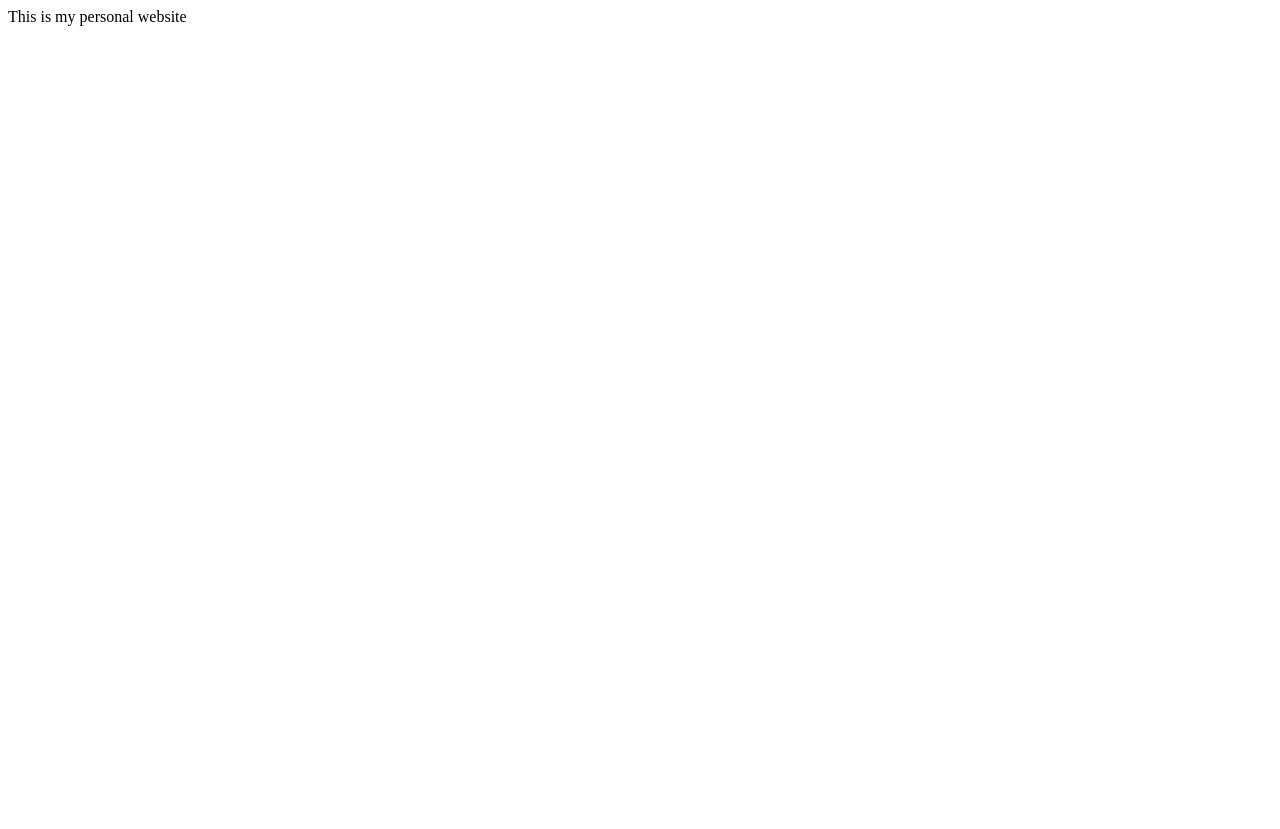
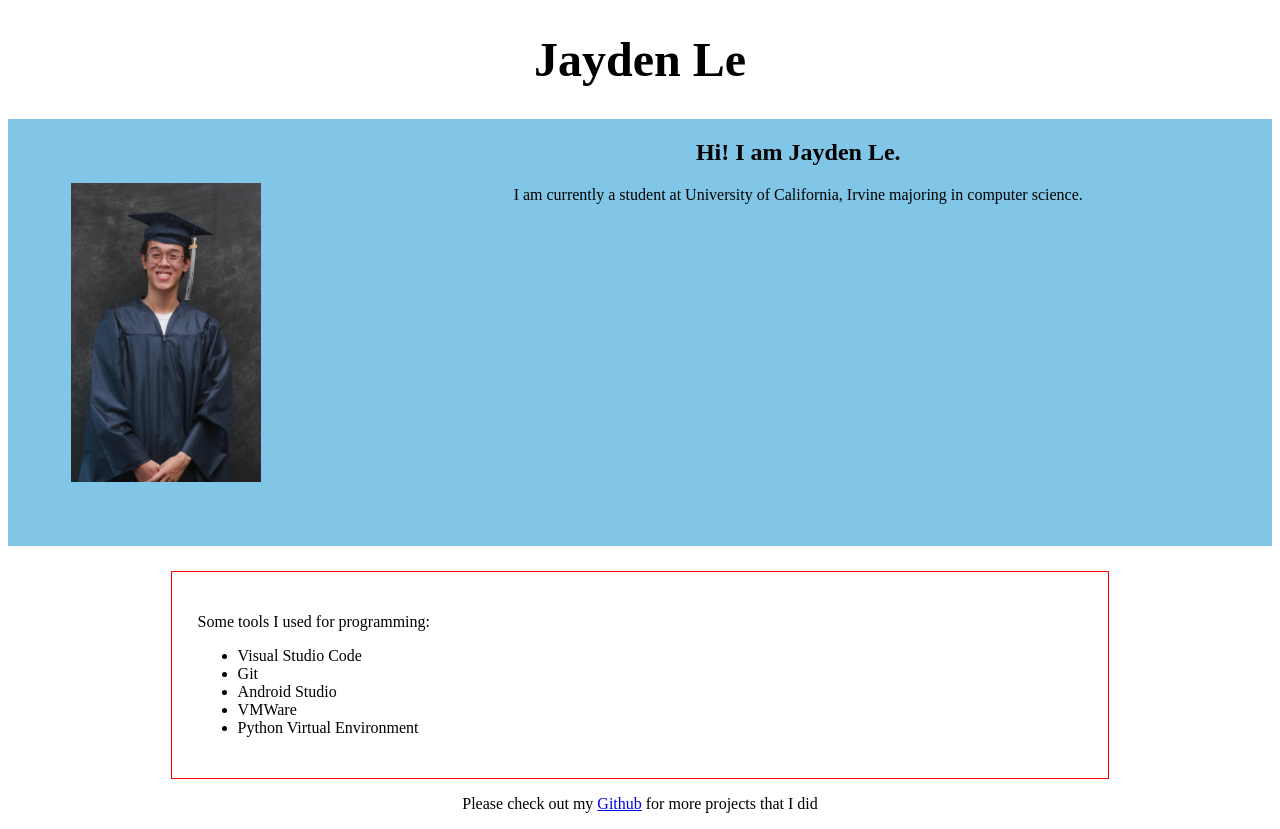
Before and after one commit to JaydenLe1102/JaydenLe1102.github.io, a plain HTML site: page index.html in a window 1280 px wide. Before the commit the page ends 800 px from the top, so only its background shows below. Drawn offline with Linux system fonts and the light colour scheme.

Commit message:
Update the website with introduction, information

```diff
--- a/index.html
+++ b/index.html
@@ -1,3 +1,38 @@
-<html>
-	<p>This is my personal website</p>
+<!DOCTYPE html>
+<html lang="en">
+<head>
+	<meta charset="UTF-8">
+	<meta http-equiv="X-UA-Compatible" content="IE=edge">
+	<meta name="viewport" content="width=device-width, initial-scale=1.0">
+	<link rel="stylesheet" href="style.css">
+	<title>Jayden's Personal Website</title>
+</head>
+<body>
+	<h1>Jayden Le</h1>
+
+	<div id = "intro">
+		<img id = "main_pic" src="images/myphoto.JPG">
+		<div id = "my_intro">
+			<h2>Hi! I am Jayden Le. </h2>
+			<p>I am currently a student at University of California, Irvine majoring in computer science.</p>
+		</div>
+	</div>
+
+	<div class = "info">
+		<p>Some tools I used for programming: </p>
+		<ul>
+			<li>Visual Studio Code</li>
+			<li>Git</li>
+			<li>Android Studio</li>
+			<li>VMWare</li>
+			<li>Python Virtual Environment</li>
+		</ul>
+	</div>
+
+	<div id= "footer">
+		<p>Please check out my <a href="https://github.com/JaydenLe1102">Github</a> for more projects that I did</p>
+	</div>
+
+
+</body>
 </html>
--- /dev/null
+++ b/style.css
@@ -0,0 +1,41 @@
+body{
+    height: 100%;
+}
+
+h1{
+    width: 100%;
+    text-align: center;
+    font-size: 3em;
+}
+
+#intro{
+    display: flex;
+    height: 100%;
+    background-color: rgb(129, 198, 230);
+}
+
+#main_pic{
+    height: auto;
+    width: auto;
+    max-width: 300px;
+    max-height: 300px;
+    padding: 5%;
+}
+
+#my_intro{
+    width: 100%;
+    text-align: center;
+}
+
+.info{
+    width: 70%;
+    margin-top: 2%;
+    margin-left: auto;
+    margin-right: auto;
+    padding: 2%;
+    border: 1px solid red;
+}
+
+#footer{
+    text-align: center;
+}
```
Also changed, not shown: images/myphoto.JPG (added).
